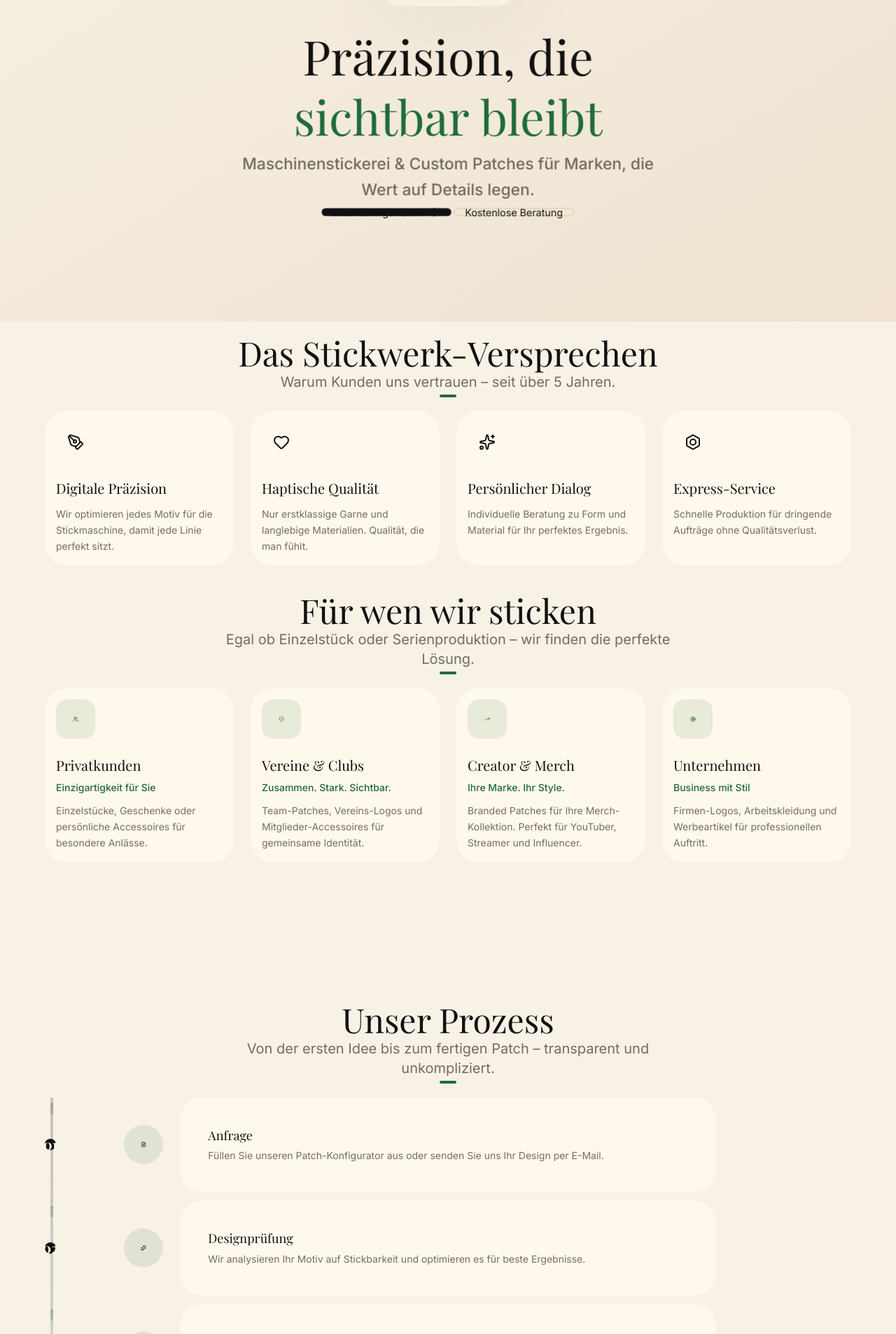
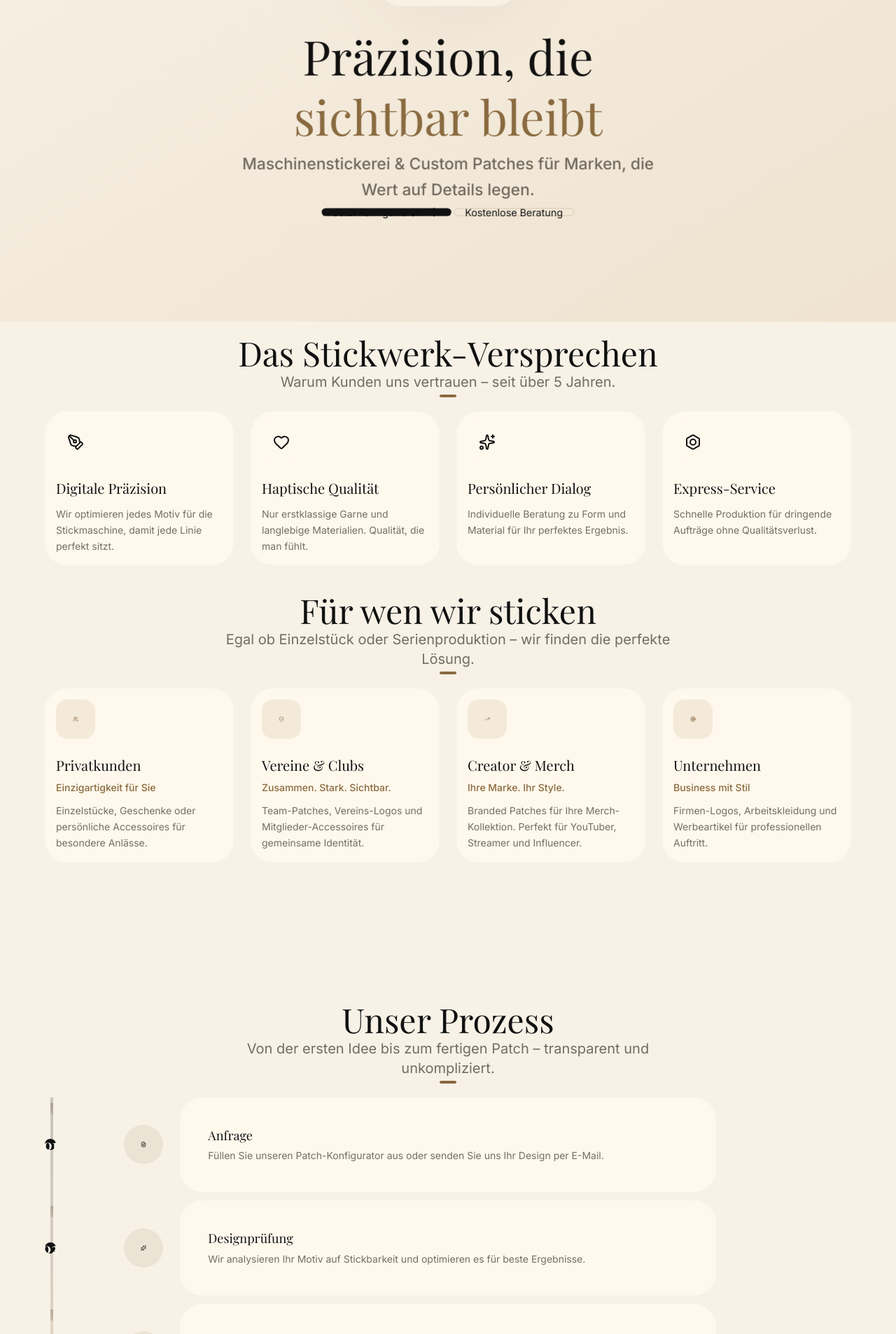
Before and after one commit to tolgaguensal-lab/stickwerk-studio, a Next.js app: page / in a window 1280 px wide. Shown: the part 340-2247 px from the top of the page at 70% size. Built offline with nearby package versions, Linux system fonts and the light colour scheme; a web font is replaced by a local one.

Commit message:
feat: Homepage mit warmen Gold/Braun-Akzenten statt Grün
Dezentive grüne signal-green Akzente durch warme gold/brown accent-Token ersetzt. Background- und Textfarben auf semantische CSS-Variablen umgestellt.

Co-authored-by: Sisyphus <clio-agent@sisyphuslabs.ai>

```diff
--- a/src/app/page.tsx
+++ b/src/app/page.tsx
@@ -141,7 +141,7 @@ export default function LandingPage() {
              transition={{ duration: 0.8, ease: "easeOut" }}
              className="relative inline-block mb-6"
            >
-             <div className="absolute inset-0 bg-gradient-to-r from-signal-green/20 to-deep-charcoal/20 rounded-full blur-3xl animate-pulse" />
+             <div className="absolute inset-0 bg-gradient-to-r from-accent/20 to-muted-foreground/20 rounded-full blur-3xl animate-pulse" />
              <div className="relative z-10 p-3 bg-canvas-white rounded-xl border-2 border-canvas-white">
                <Image
                  src="/logo.jpg"
@@ -160,7 +160,7 @@ export default function LandingPage() {
              className="text-5xl md:text-7xl font-serif font-bold text-midnight-ink leading-tight"
            >
              Präzision, die <br />
-             <span className="text-signal-green">sichtbar bleibt</span>
+             <span className="text-accent">sichtbar bleibt</span>
            </motion.h1>
 
            <motion.p
@@ -229,7 +229,7 @@ export default function LandingPage() {
              <p className="text-xl text-deep-charcoal/70 max-w-2xl mx-auto">
                Warum Kunden uns vertrauen – seit über 5 Jahren.
              </p>
-             <div className="w-24 h-1 bg-signal-green mx-auto rounded-full" />
+             <div className="w-24 h-1 bg-accent mx-auto rounded-full" />
            </motion.div>
 
            <div className="grid grid-cols-1 md:grid-cols-2 lg:grid-cols-4 gap-6">
@@ -268,7 +268,7 @@ export default function LandingPage() {
              <p className="text-xl text-deep-charcoal/70 max-w-2xl mx-auto">
                Egal ob Einzelstück oder Serienproduktion – wir finden die perfekte Lösung.
              </p>
-             <div className="w-24 h-1 bg-signal-green mx-auto rounded-full" />
+             <div className="w-24 h-1 bg-accent mx-auto rounded-full" />
            </motion.div>
 
            <div className="grid grid-cols-1 md:grid-cols-2 lg:grid-cols-4 gap-6">
@@ -282,12 +282,12 @@ export default function LandingPage() {
                  whileHover={{ y: -5 }}
                  className="card p-6 group overflow-hidden"
                >
-                 <div className="absolute top-0 left-0 right-0 h-1 bg-gradient-to-r from-signal-green to-deep-charcoal opacity-20" />
-                 <div className="w-14 h-14 rounded-lg bg-signal-green/10 text-signal-green flex items-center justify-center mb-6 group-hover:scale-110 transition-transform">
+                 <div className="absolute top-0 left-0 right-0 h-1 bg-gradient-to-r from-accent to-muted-foreground opacity-20" />
+                 <div className="w-14 h-14 rounded-lg bg-accent/10 text-accent flex items-center justify-center mb-6 group-hover:scale-110 transition-transform">
                    {audience.icon}
                  </div>
                  <h3 className="text-xl font-serif font-bold text-midnight-ink mb-2">{audience.title}</h3>
-                 <p className="text-sm font-medium text-signal-green mb-3">{audience.tagline}</p>
+                 <p className="text-sm font-medium text-accent mb-3">{audience.tagline}</p>
                  <p className="text-deep-charcoal/70 leading-relaxed text-sm">{audience.description}</p>
                </motion.div>
              ))}
@@ -309,12 +309,12 @@ export default function LandingPage() {
              <p className="text-xl text-deep-charcoal/70 max-w-2xl mx-auto">
                Von der ersten Idee bis zum fertigen Patch – transparent und unkompliziert.
              </p>
-             <div className="w-24 h-1 bg-signal-green mx-auto rounded-full" />
+             <div className="w-24 h-1 bg-accent mx-auto rounded-full" />
            </motion.div>
 
            <div className="relative">
              {/* Timeline line */}
-             <div className="absolute left-8 top-0 bottom-0 w-1 bg-gradient-to-b from-midnight-ink/20 via-signal-green/20 to-deep-charcoal/20 hidden lg:block" />
+             <div className="absolute left-8 top-0 bottom-0 w-1 bg-gradient-to-b from-foreground/20 via-accent/20 to-muted-foreground/20 hidden lg:block" />
 
              <div className="space-y-12">
                {processSteps.map((step, i) => (
@@ -335,7 +335,7 @@ export default function LandingPage() {
 
                    {/* Icon */}
                    <div className="lg:col-span-1 flex justify-center">
-                     <div className="w-14 h-14 rounded-xl bg-signal-green/10 text-midnight-ink flex items-center justify-center">
+                     <div className="w-14 h-14 rounded-xl bg-accent/10 text-foreground flex items-center justify-center">
                        {step.icon}
                      </div>
                    </div>
@@ -354,7 +354,7 @@ export default function LandingPage() {
 
                    {/* Connector */}
                    {i < processSteps.length - 1 && (
-                     <div className="absolute left-8 top-20 lg:top-8 w-1 h-16 bg-gradient-to-b from-midnight-ink/20 to-signal-green/20 hidden lg:block" />
+                     <div className="absolute left-8 top-20 lg:top-8 w-1 h-16 bg-gradient-to-b from-midnight-ink/20 to-accent/20 hidden lg:block" />
                    )}
                  </motion.div>
                ))}
@@ -377,7 +377,7 @@ export default function LandingPage() {
              <p className="text-xl text-deep-charcoal/70 max-w-2xl mx-auto">
                Gestalten Sie Ihren Patch in Echtzeit und erhalten Sie eine sofortige Kostenschätzung.
              </p>
-             <div className="w-24 h-1 bg-signal-green mx-auto rounded-full" />
+             <div className="w-24 h-1 bg-accent mx-auto rounded-full" />
            </motion.div>
 
            <motion.div
@@ -406,7 +406,7 @@ export default function LandingPage() {
              <p className="text-xl text-deep-charcoal/70 max-w-2xl mx-auto">
                Qualität, die überzeugt. Service, der begeistert.
              </p>
-             <div className="w-24 h-1 bg-signal-green mx-auto rounded-full" />
+             <div className="w-24 h-1 bg-accent mx-auto rounded-full" />
            </motion.div>
 
            <div className="grid grid-cols-1 md:grid-cols-2 lg:grid-cols-4 gap-6">
@@ -420,7 +420,7 @@ export default function LandingPage() {
                  whileHover={{ y: -5, scale: 1.02 }}
                  className="card text-center"
                >
-                 <div className="w-16 h-16 rounded-xl bg-signal-green/10 text-signal-green flex items-center justify-center mx-auto mb-6">
+                 <div className="w-16 h-16 rounded-xl bg-accent/10 text-accent flex items-center justify-center mx-auto mb-6">
                    {element.icon}
                  </div>
                  <h3 className="text-xl font-serif font-bold text-midnight-ink mb-3">{element.title}</h3>
@@ -461,7 +461,7 @@ export default function LandingPage() {
                  <CardContent className="p-6">
                    <div className="flex items-center mb-4">
                      {[...Array(testimonial.stars)].map((_, j) => (
-                       <Star key={j} className="w-5 h-5 text-signal-green fill-signal-green" />
+                       <Star key={j} className="w-5 h-5 text-accent fill-accent" />
                      ))}
                      {[...Array(5 - testimonial.stars)].map((_, j) => (
                        <Star key={j + testimonial.stars} className="w-5 h-5 text-deep-charcoal/30" />
@@ -500,7 +500,7 @@ export default function LandingPage() {
              <p className="text-xl text-deep-charcoal/70 max-w-2xl mx-auto">
                Alles, was Sie über unsere Patches wissen müssen.
              </p>
-             <div className="w-24 h-1 bg-signal-green mx-auto rounded-full" />
+             <div className="w-24 h-1 bg-accent mx-auto rounded-full" />
            </motion.div>
 
            <motion.div
@@ -521,7 +521,7 @@ export default function LandingPage() {
                  { id: "payment", question: "Welche Zahlungsmethoden akzeptiert ihr?", answer: "Wir akzeptieren Vorkasse (Banküberweisung), PayPal und Rechnung für Geschäftskunden. Bei Erstbestellungen bitten wir um Vorkasse. Ab der zweiten Bestellung können wir auch Rechnung anbieten." }
                ].map((item, i) => (
                  <AccordionItem key={item.id} value={`item-${i}`} className="rounded-xl border-0 bg-canvas-white">
-                   <AccordionTrigger className="text-lg font-regular text-midnight-ink hover:text-signal-green transition-colors px-6 py-4">
+                   <AccordionTrigger className="text-lg font-regular text-midnight-ink hover:text-accent transition-colors px-6 py-4">
                      {item.question}
                    </AccordionTrigger>
                    <AccordionContent className="text-deep-charcoal/70 leading-relaxed px-6 pb-4">
@@ -549,7 +549,7 @@ export default function LandingPage() {
                  initial={{ opacity: 0, y: 20 }}
                  animate={{ opacity: 1, y: 0 }}
                  transition={{ duration: 0.6, delay: 0.2 }}
-                 className="text-4xl md:text-5xl font-serif font-bold text-signal-green"
+                 className="text-4xl md:text-5xl font-serif font-bold text-accent-foreground"
                >
                  Bereit für Ihre
                  <span className="block">perfekten Patches?</span>
@@ -608,11 +608,11 @@ export default function LandingPage() {
              <div className="space-y-4">
                <h4 className="font-bold text-midnight-ink text-lg">Navigation</h4>
                <div className="space-y-2">
-                 <a href="#features" className="block text-deep-charcoal/70 hover:text-signal-green transition-colors text-sm nav-link">Leistungen</a>
-                 <a href="#zielgruppen" className="block text-deep-charcoal/70 hover:text-signal-green transition-colors text-sm nav-link">Zielgruppen</a>
-                 <a href="#prozess" className="block text-deep-charcoal/70 hover:text-signal-green transition-colors text-sm nav-link">Prozess</a>
-                 <a href="#calculator" className="block text-deep-charcoal/70 hover:text-signal-green transition-colors text-sm nav-link">Konfigurator</a>
-                 <a href="#faq" className="block text-deep-charcoal/70 hover:text-signal-green transition-colors text-sm nav-link">FAQ</a>
+                 <a href="#features" className="block text-deep-charcoal/70 hover:text-accent transition-colors text-sm nav-link">Leistungen</a>
+                 <a href="#zielgruppen" className="block text-deep-charcoal/70 hover:text-accent transition-colors text-sm nav-link">Zielgruppen</a>
+                 <a href="#prozess" className="block text-deep-charcoal/70 hover:text-accent transition-colors text-sm nav-link">Prozess</a>
+                 <a href="#calculator" className="block text-deep-charcoal/70 hover:text-accent transition-colors text-sm nav-link">Konfigurator</a>
+                 <a href="#faq" className="block text-deep-charcoal/70 hover:text-accent transition-colors text-sm nav-link">FAQ</a>
                </div>
              </div>
              <div className="space-y-4">
@@ -626,9 +626,9 @@ export default function LandingPage() {
              <div className="space-y-4">
                <h4 className="font-bold text-midnight-ink text-lg">Rechtliches</h4>
                <div className="space-y-2 text-sm text-deep-charcoal/70">
-                 <a href="/impressum" className="block hover:text-signal-green transition-colors nav-link">Impressum</a>
-                 <a href="/datenschutz" className="block hover:text-signal-green transition-colors nav-link">Datenschutz</a>
-                 <a href="/agb" className="block hover:text-signal-green transition-colors nav-link">AGB</a>
+                 <a href="/impressum" className="block hover:text-accent transition-colors nav-link">Impressum</a>
+                 <a href="/datenschutz" className="block hover:text-accent transition-colors nav-link">Datenschutz</a>
+                 <a href="/agb" className="block hover:text-accent transition-colors nav-link">AGB</a>
                </div>
                <div className="flex gap-3 pt-4">
                  <div className="w-8 h-8 rounded-full bg-ghost-fill flex items-center justify-center text-midnight-ink text-sm font-bold">IG</div>
```
